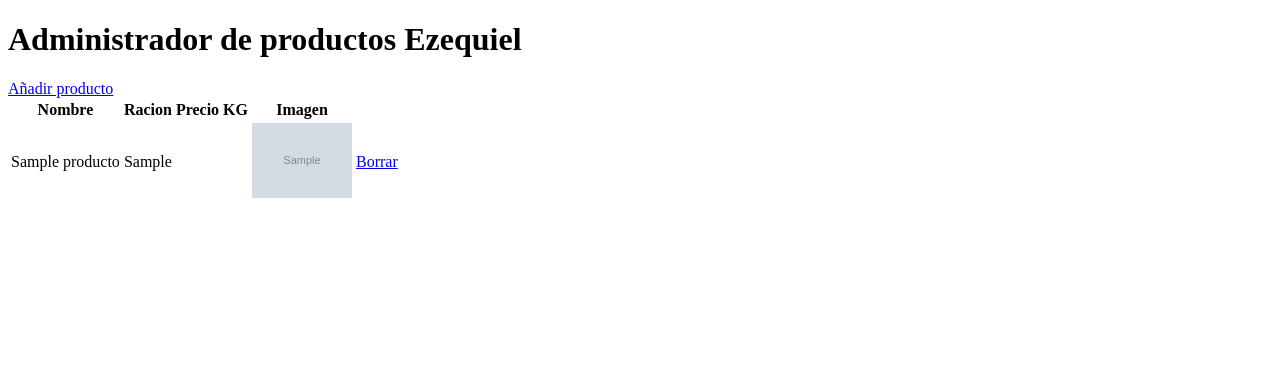
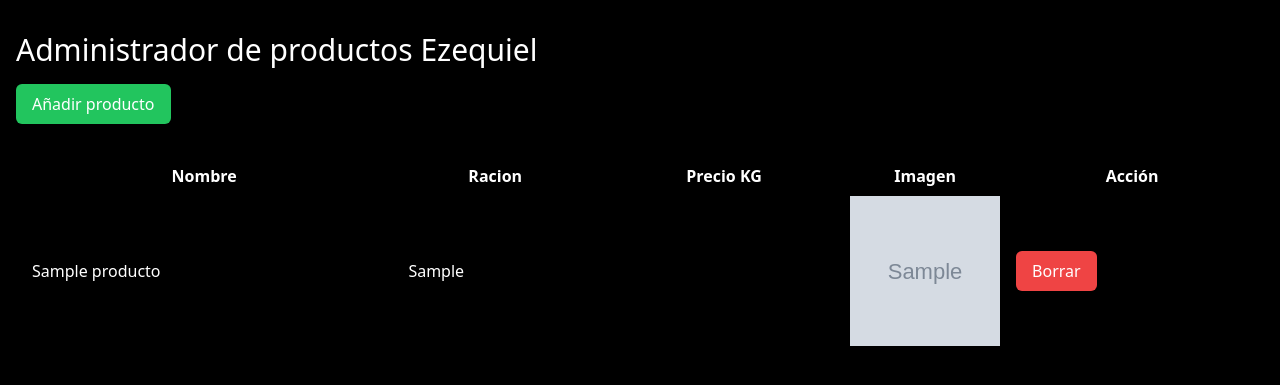
Before and after one commit to joropge/proyecto-DAW-ORG-JOR, a PHP site: page /admin in a window 1280 px wide. Shown: the top 385 px of the page. Run offline with PHP 8.4, Linux system fonts and the light colour scheme; tables that the repository leaves empty or names only in its code hold one stand-in row (values such as "Sample post"); grey boxes marked "Sample" are stand-in pictures; data that the repository does not hold is empty; some libraries are stand-ins or nearby versions.

Commit message:
JUeves 29

```diff
--- a/admin/index.php
+++ b/admin/index.php
@@ -19,21 +19,13 @@ function borrarProducto($db, $id)
     $consulta->bind_param('i', $id);
     $consulta->execute();
 
-
-
-
 }
 
 // Lógica para eliminar producto
 if ($_SERVER['REQUEST_METHOD'] === 'GET' && isset($_GET['borrarProducto'])) {
     $id = $_GET['borrarProducto'];
-
-    // Assuming $db is your mysqli connection object
     borrarProducto($db, $id);
 }
-
-
-
 
 ?>
 
@@ -43,38 +35,52 @@ if ($_SERVER['REQUEST_METHOD'] === 'GET' && isset($_GET['borrarProducto'])) {
 <head>
     <meta charset="UTF-8">
     <meta name="viewport" content="width=device-width, initial-scale=1.0">
-    <title>Document</title>
+    <title>Administrador de productos Ezequiel</title>
+    <link rel="stylesheet" href="../css/output.css" />
+    <link href="https://cdn.jsdelivr.net/npm/tailwindcss@2.2.19" rel="stylesheet">
 </head>
 
 <body class="bg-black text-white font-sans">
-    <main class="contenedor seccion">
-        <h1>Administrador de productos Ezequiel</h1>
-        <a href="./actions/crear-producto.php" class="boton boton-verde">Añadir producto</a>
+    <main class="container mx-auto px-4 py-8">
+        <h1 class="text-3xl mb-4">Administrador de productos Ezequiel</h1>
+        <a href="./actions/crear-producto.php"
+            class="inline-block bg-green-500 text-white px-4 py-2 rounded-md hover:bg-green-600 transition duration-300 ease-in-out">Añadir
+            producto</a>
 
+        <table class="mt-8 w-full table-auto">
+            <thead>
+                <tr>
+                    <th class="px-4 py-2">Nombre</th>
+                    <th class="px-4 py-2">Racion</th>
+                    <th class="px-4 py-2">Precio KG</th>
+                    <th class="px-4 py-2">Imagen</th>
+                    <th class="px-4 py-2">Acción</th>
+                </tr>
+            </thead>
+            <tbody>
                 <?php
                 // Your PHP code to display the products from the "productos" table goes here
                 $query = "SELECT * FROM productos";
                 $resultado = mysqli_query($db, $query);
 
-        echo "<table>";
-        echo "<tr><th>Nombre</th><th>Racion</th><th>Precio KG</th><th>Imagen</th></tr>";
+
 while ($row = mysqli_fetch_assoc($resultado)) {
     echo "<tr>";
-            echo "<td>" . $row['nombre'] . "</td>";
-            echo "<td>" . $row['racion'] . "</td>";
-            echo "<td>" . $row['precioKg'] . "</td>";
+    echo "<td class='px-4 py-2'>" . $row['nombre'] . "</td>";
+    echo "<td class='px-4 py-2'>" . $row['racion'] . "</td>";
+    echo "<td class='px-4 py-2'>" . $row['precioKg'] . "</td>";
     if (!empty($row['imagen'])) {
-                echo "<td><img src='../imagenes/" . $row['imagen'] . "' width='100'></td>";
+        echo "<td class=' h-[150px] w-[150px] overflow-auto'><img src='../imagenes/" . $row['imagen'] . "' class='h-[150px] w-[150px]'></td>";
     } else {
-                echo "<td><img src='https://via.placeholder.com/150' width='100'></td>";
+        echo "<td class='h-[150px] w-[150px] '><img src='https://via.placeholder.com/150'></td>";
     }
-            echo "<td class='enlace deleteBtn'><a href=" . htmlspecialchars($_SERVER["PHP_SELF"]) . "?borrarProducto=" . $row["id"] . "id='delete-btn' class='delete-btn'>Borrar</a></td>";
+    echo "<td class='px-4 py-2'><a href=" . htmlspecialchars($_SERVER["PHP_SELF"]) . "?borrarProducto=" . $row["id"] . " id='delete-btn' class='inline-block bg-red-500 text-white px-4 py-2 rounded-md hover:bg-red-600 transition duration-300 ease-in-out'>Borrar</a></td>";
     echo "</tr>";
 }
-        echo "</table>";
 ?>
 
-
+            </tbody>
+        </table>
     </main>
 </body>
 
--- a/css/output.css
+++ b/css/output.css
@@ -743,6 +743,16 @@ video {
   margin-bottom: 0px;
 }
 
+.my-3 {
+  margin-top: 0.75rem;
+  margin-bottom: 0.75rem;
+}
+
+.my-10 {
+  margin-top: 2.5rem;
+  margin-bottom: 2.5rem;
+}
+
 .mb-10 {
   margin-bottom: 2.5rem;
 }
@@ -779,24 +789,12 @@ video {
   margin-top: 1rem;
 }
 
-.mt-5 {
-  margin-top: 1.25rem;
-}
-
-.mt-10 {
-  margin-top: 2.5rem;
-}
-
-.mt-60 {
-  margin-top: 15rem;
-}
-
-.mt-40 {
-  margin-top: 10rem;
-}
-
-.mt-36 {
-  margin-top: 9rem;
+.mt-8 {
+  margin-top: 2rem;
+}
+
+.mt-1 {
+  margin-top: 0.25rem;
 }
 
 .box-border {
@@ -926,32 +924,22 @@ video {
   height: auto;
 }
 
-.h-full {
-  height: 100%;
-}
-
-.h-screen {
-  height: 100vh;
-}
-
-.h-48 {
-  height: 12rem;
-}
-
-.h-max {
-  height: -moz-max-content;
-  height: max-content;
+.h-40 {
+  height: 10rem;
+}
+
+.h-\[150px\] {
+  height: 150px;
+}
+
+.h-\[100px\] {
+  height: 100px;
 }
 
 .max-h-\[500px\] {
   max-height: 500px;
 }
 
-.max-h-max {
-  max-height: -moz-max-content;
-  max-height: max-content;
-}
-
 .w-20 {
   width: 5rem;
 }
@@ -984,12 +972,16 @@ video {
   width: 100%;
 }
 
-.w-28 {
-  width: 7rem;
-}
-
-.w-1\/5 {
-  width: 20%;
+.w-40 {
+  width: 10rem;
+}
+
+.w-\[150px\] {
+  width: 150px;
+}
+
+.w-\[100px\] {
+  width: 100px;
 }
 
 .max-w-full {
@@ -1009,10 +1001,6 @@ video {
 }
 
 .flex-grow {
-  flex-grow: 1;
-}
-
-.flex-grow-\[1\] {
   flex-grow: 1;
 }
 
@@ -2029,6 +2017,16 @@ video {
   background-color: rgb(0 0 0 / var(--tw-bg-opacity));
 }
 
+.bg-green-500 {
+  --tw-bg-opacity: 1;
+  background-color: rgb(34 197 94 / var(--tw-bg-opacity));
+}
+
+.bg-red-500 {
+  --tw-bg-opacity: 1;
+  background-color: rgb(239 68 68 / var(--tw-bg-opacity));
+}
+
 .bg-red-600 {
   --tw-bg-opacity: 1;
   background-color: rgb(220 38 38 / var(--tw-bg-opacity));
@@ -2048,24 +2046,9 @@ video {
   background-color: rgb(234 179 8 / var(--tw-bg-opacity));
 }
 
-.bg-red-500 {
+.bg-red-950 {
   --tw-bg-opacity: 1;
-  background-color: rgb(239 68 68 / var(--tw-bg-opacity));
-}
-
-.bg-blue-400 {
-  --tw-bg-opacity: 1;
-  background-color: rgb(96 165 250 / var(--tw-bg-opacity));
-}
-
-.bg-red-300 {
-  --tw-bg-opacity: 1;
-  background-color: rgb(252 165 165 / var(--tw-bg-opacity));
-}
-
-.bg-slate-500 {
-  --tw-bg-opacity: 1;
-  background-color: rgb(100 116 139 / var(--tw-bg-opacity));
+  background-color: rgb(69 10 10 / var(--tw-bg-opacity));
 }
 
 .decoration-slice {
@@ -2234,6 +2217,11 @@ video {
   padding-bottom: 1.25rem;
 }
 
+.py-8 {
+  padding-top: 2rem;
+  padding-bottom: 2rem;
+}
+
 .pb-4 {
   padding-bottom: 1rem;
 }
@@ -2436,11 +2424,6 @@ video {
 .text-yellow-500 {
   --tw-text-opacity: 1;
   color: rgb(234 179 8 / var(--tw-text-opacity));
-}
-
-.text-red-500 {
-  --tw-text-opacity: 1;
-  color: rgb(239 68 68 / var(--tw-text-opacity));
 }
 
 .underline {
@@ -2865,6 +2848,11 @@ li {
   border-color: rgb(255 255 255 / var(--tw-border-opacity));
 }
 
+.hover\:bg-green-600:hover {
+  --tw-bg-opacity: 1;
+  background-color: rgb(22 163 74 / var(--tw-bg-opacity));
+}
+
 .hover\:bg-light-gray:hover {
   --tw-bg-opacity: 1;
   background-color: rgb(40 41 43 / var(--tw-bg-opacity));
@@ -2873,6 +2861,11 @@ li {
 .hover\:bg-neutral-300:hover {
   --tw-bg-opacity: 1;
   background-color: rgb(212 212 212 / var(--tw-bg-opacity));
+}
+
+.hover\:bg-red-600:hover {
+  --tw-bg-opacity: 1;
+  background-color: rgb(220 38 38 / var(--tw-bg-opacity));
 }
 
 .hover\:bg-yellow-600:hover {
```
Lines whose indentation alone changed are shown as unchanged.
